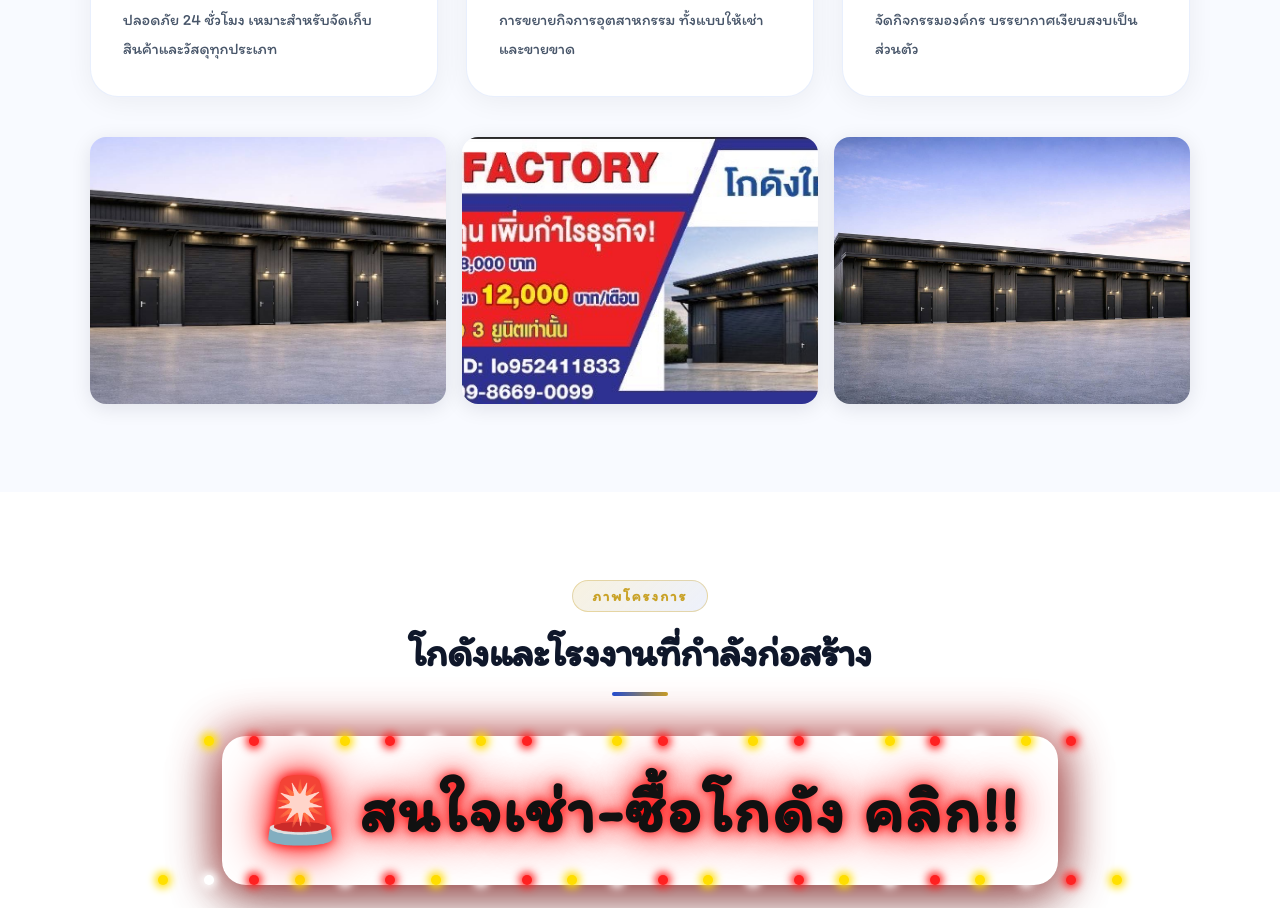
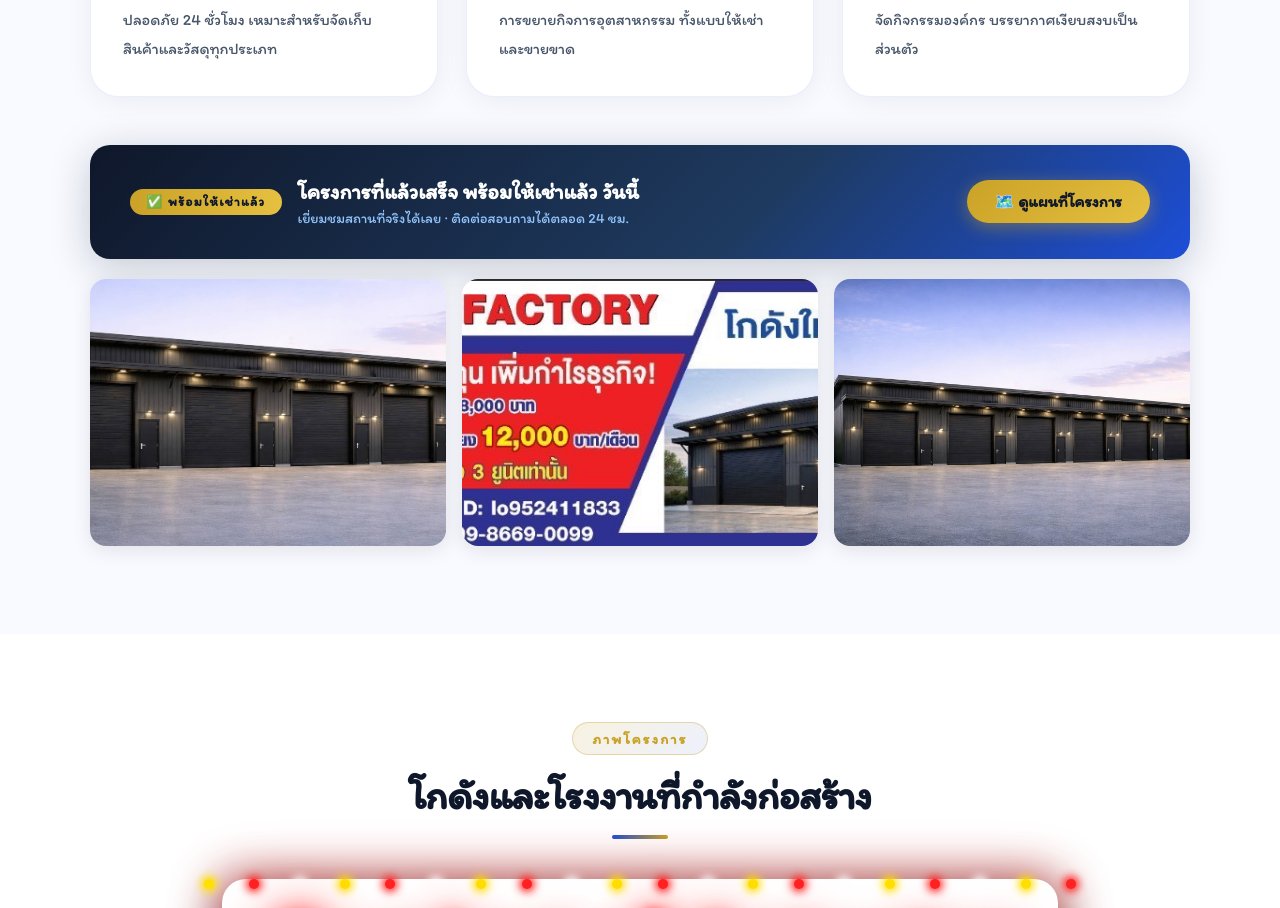
Before and after one commit to pavinee23/mfac, a Next.js app: page / in a window 1280 px wide. Shown: the part 1260-2168 px from the top of the page. Built offline with nearby package versions, Linux system fonts and the light colour scheme.

Commit message:
feat: add completed-project banner with Maps link above service photos

```diff
--- a/src/app/m-factory/PageClient.jsx
+++ b/src/app/m-factory/PageClient.jsx
@@ -1071,13 +1071,78 @@
             ))}
           </div>
 
+          {/* ── Completed project banner ── */}
+          <div
+            style={{
+              marginTop: "3rem",
+              borderRadius: "1.25rem",
+              background: "linear-gradient(135deg, #0f172a 0%, #1e3a5f 60%, #1d4ed8 100%)",
+              padding: "2rem 2.5rem",
+              display: "flex",
+              flexWrap: "wrap",
+              alignItems: "center",
+              justifyContent: "space-between",
+              gap: "1.25rem",
+              boxShadow: "0 8px 40px rgba(15,23,42,0.22)",
+            }}
+          >
+            <div style={{ display: "flex", alignItems: "center", gap: "1rem", flexWrap: "wrap" }}>
+              {/* Badge */}
+              <span
+                style={{
+                  display: "inline-block",
+                  padding: "0.35rem 1rem",
+                  borderRadius: 999,
+                  background: "linear-gradient(90deg, #c9a227, #e6c040)",
+                  color: "#0f172a",
+                  fontWeight: 800,
+                  fontSize: "0.82rem",
+                  letterSpacing: "0.1em",
+                  textTransform: "uppercase",
+                  whiteSpace: "nowrap",
+                }}
+              >
+                ✅ พร้อมให้เช่าแล้ว
+              </span>
+              <div>
+                <div style={{ color: "#ffffff", fontWeight: 800, fontSize: "clamp(1.05rem, 2.2vw, 1.35rem)", lineHeight: 1.3 }}>
+                  โครงการที่แล้วเสร็จ พร้อมให้เช่าแล้ว วันนี้
+                </div>
+                <div style={{ color: "#93c5fd", fontSize: "0.9rem", marginTop: "0.3rem" }}>
+                  เยี่ยมชมสถานที่จริงได้เลย · ติดต่อสอบถามได้ตลอด 24 ชม.
+                </div>
+              </div>
+            </div>
+            <a
+              href="https://maps.app.goo.gl/ujm6nE1CU3JKJHbx6"
+              target="_blank"
+              rel="noopener noreferrer"
+              style={{
+                display: "inline-flex",
+                alignItems: "center",
+                gap: "0.5rem",
+                padding: "0.75rem 1.75rem",
+                borderRadius: 999,
+                background: "linear-gradient(135deg, #c9a227 0%, #e6c040 100%)",
+                color: "#0f172a",
+                fontWeight: 700,
+                fontSize: "1rem",
+                textDecoration: "none",
+                whiteSpace: "nowrap",
+                boxShadow: "0 4px 18px rgba(201,162,39,0.45)",
+              }}
+            >
+              🗺️ ดูแผนที่โครงการ
+            </a>
+          </div>
+
           {/* ── Service preview photos ── */}
           <div
             style={{
               display: "grid",
               gridTemplateColumns: "repeat(3, 1fr)",
               gap: "1rem",
-              marginTop: "2.5rem",
+              marginTop: "1.25rem",
             }}
           >
             {[
@@ -1096,7 +1161,7 @@
               >
                 <img
                   src={src}
-                  alt="M-Factory"
+                  alt="M-Factory โครงการพร้อมให้เช่า"
                   style={{ width: "100%", height: "100%", objectFit: "cover", display: "block" }}
                 />
               </div>
```
